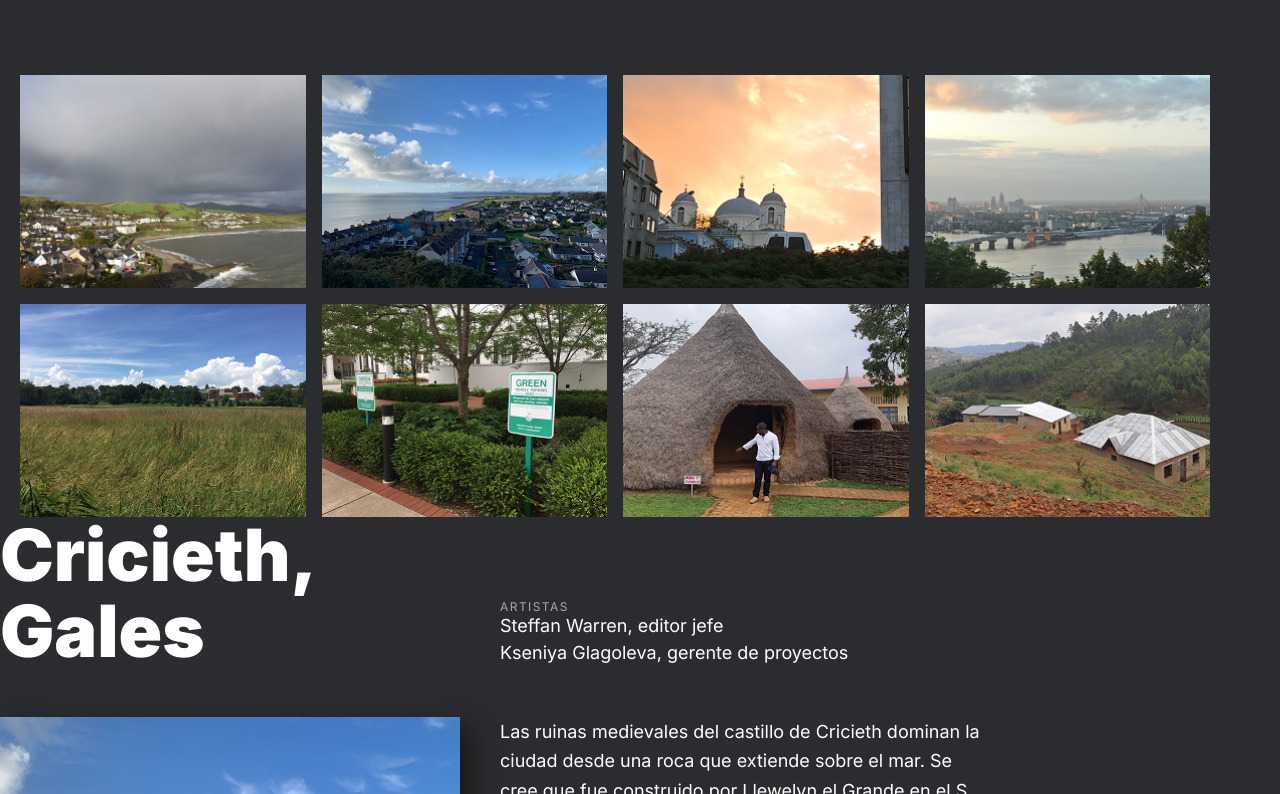
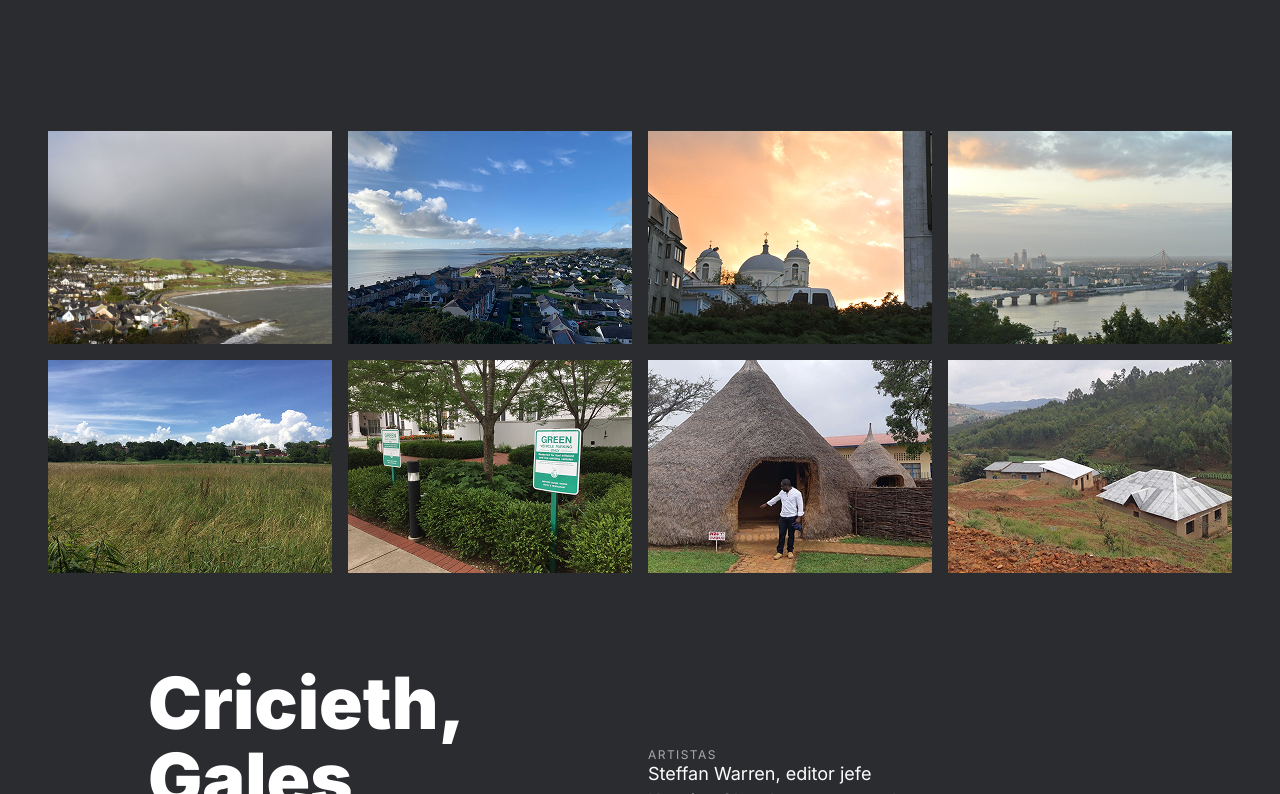
Before and after one commit to jursey2/web_project_homeland, a plain HTML site: page index.html in a window 1280 px wide. Shown: the part 2006-2800 px from the top of the page. Drawn offline with Linux system fonts and the light colour scheme.

Commit message:
Proyecto 6 Correccion tamaño archivo

```diff
--- /dev/null
+++ b/blocks/content.css
@@ -0,0 +1,7 @@
+.content{
+    width: 100%;
+    max-width: 1280px;
+    display: flex;
+    flex-direction: column;
+    justify-content: center;
+}
--- a/blocks/gallery.css
+++ b/blocks/gallery.css
@@ -1,13 +1,12 @@
 .gallery {
-    max-width: 1190px;
     display: grid;
     grid-template-columns: repeat(4, 1fr);
     grid-template-rows: repeat(2, auto);
     grid-gap: 16px 16px;
-    margin: 50px 20px 0;
+    margin: 23px auto 0;
 }
 .gallery__item {
-    width: 100%;
+    max-width: 1190px;
     height: 213px;
     object-fit: cover;
     object-position: center;
--- a/blocks/page.css
+++ b/blocks/page.css
@@ -2,12 +2,14 @@ body{
     background-color: #2A2C2F;
 }
 .page{
+    display: flex;
+    flex-direction: column;
     width: 100%;
-    margin: auto;
+    margin: 0 auto;
     background-color: #2A2C2F;
     color: #fff;
     font-family: "Inter-regular", sans-serif;
     font-size: 16px;
-    line-height: 20px;
     align-items: center;
+    padding: 34px 0 25px;
 }
--- a/blocks/stories.css
+++ b/blocks/stories.css
@@ -1,5 +1,5 @@
 .stories {
-    margin: 92 auto 0;
+    margin: 92px auto 90px;
     max-width: 984px;
     display: flex;
     flex-direction: column;
--- a/index.html
+++ b/index.html
@@ -90,7 +90,7 @@
                 <div class="stories__content">
                     <h2 class="stories__header">Bogotá, Colombia</h2>
                     <div class="stories__image">
-                        <img src="/images/Imagen-bogota.png" alt="Imagen de la ciudad de bogota" class="stories__image-item">
+                        <img src="/images/Bogota.jpg" alt="Imagen de la ciudad de bogota" class="stories__image-item">
                     </div>
                     <a href="https://www.theverge.com/22310188/nft-explainer-what-is-blockchain-crypto-art-faq" class="stories__button">Compra esta obra como NFT</a>
                     <a href="https://www.theverge.com/22310188/nft-explainer-what-is-blockchain-crypto-art-faq" class="stories__link">
--- a/pages/index.css
+++ b/pages/index.css
@@ -2,6 +2,7 @@
 @import url(../vendor/fonts.css);
 @import url(../blocks/page.css);
 @import url(../blocks/header.css);
+@import url(../blocks/content.css);
 @import url(../blocks/main.css);
 @import url(../blocks/gallery.css);
 @import url(../blocks/stories.css);
```
Also changed, not shown: images/Bogota.jpg (added).
